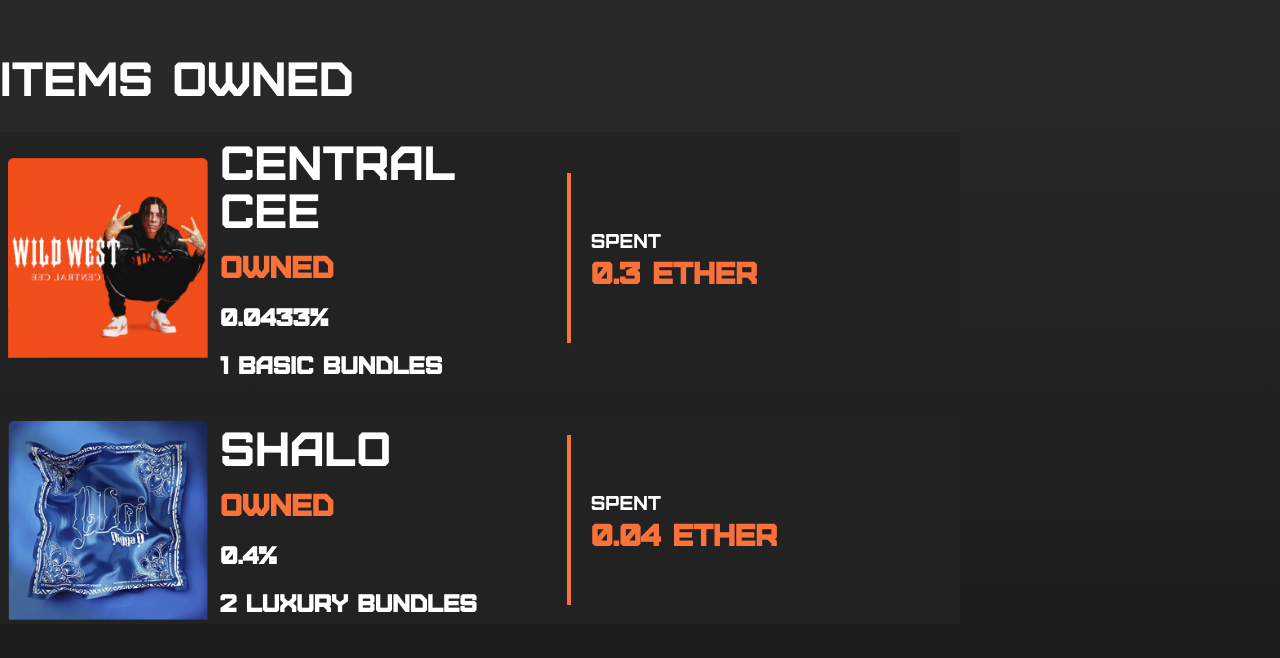
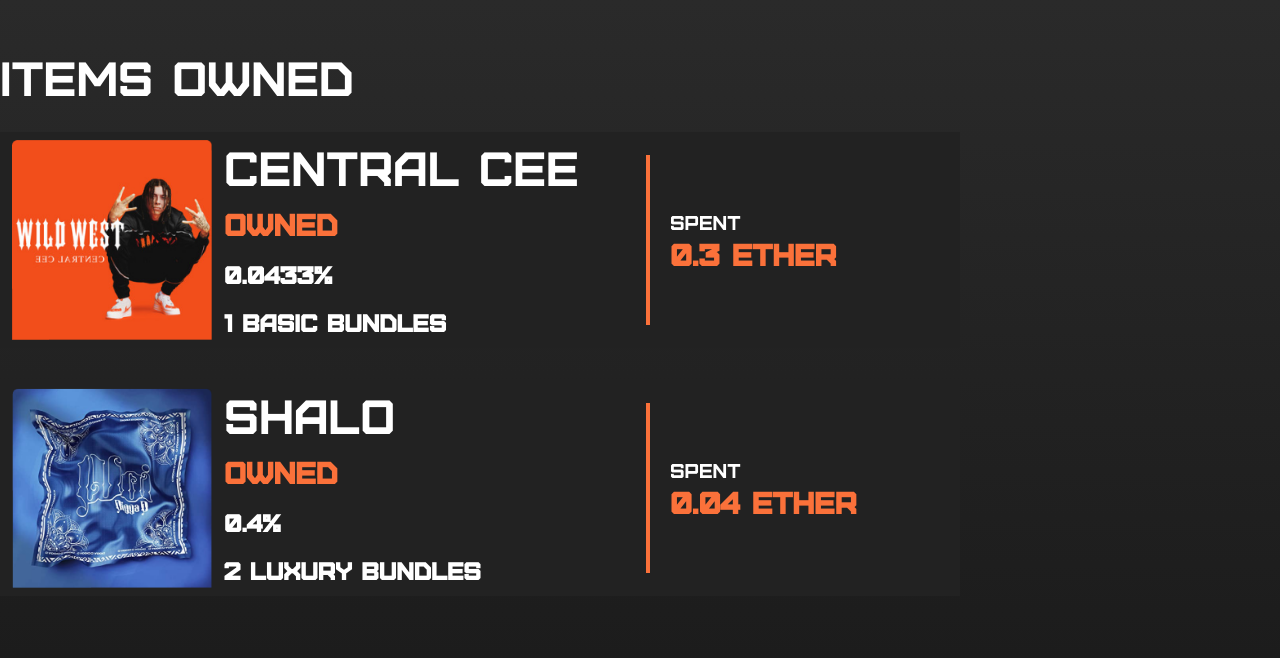
Before and after one commit to cryptodev1990/nft-marketplace, a Next.js app: page /components/ItemsOwned in a window 1280 px wide. Shown: the top 658 px of the page. Built offline with nearby package versions, Linux system fonts and the light colour scheme.

Commit message:
medium font

```diff
--- a/pages/components/NFTDetail/index.js
+++ b/pages/components/NFTDetail/index.js
@@ -2,9 +2,9 @@
 
 export default function NFTDetail({ NFT }) {
   return (
-    <div className="bg-app-black-dark flex px-2 py-1 items-center" style={{fontFamily:'Furore'}}>
+    <div className="bg-app-black-dark flex px-3 py-2 items-center" style={{fontFamily:'Furore'}}>
       <Image src={NFT.src} alt={NFT.title} title={NFT.title} width={200} height={200} />
-      <div className="flex flex-col gap-4 mx-3 w-1/3">
+      <div className="flex flex-col gap-4 mx-3 w-5/12">
         <h1 className="text-5xl font-medium" >{NFT.title}</h1>
         <h2 className="text-3xl text-app-orange font-bold">OWNED</h2>
         <h2 className="text-2xl font-bold">{NFT.fee}</h2>
```
